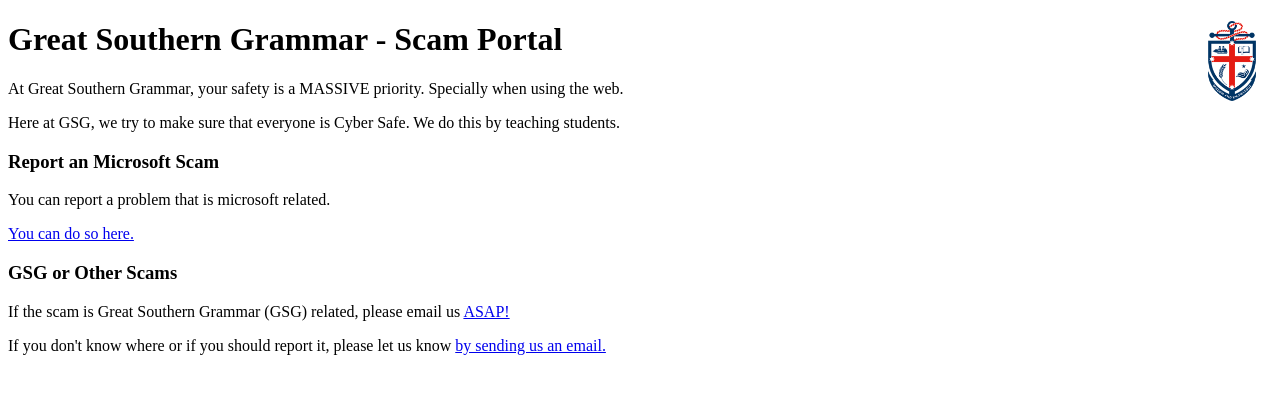
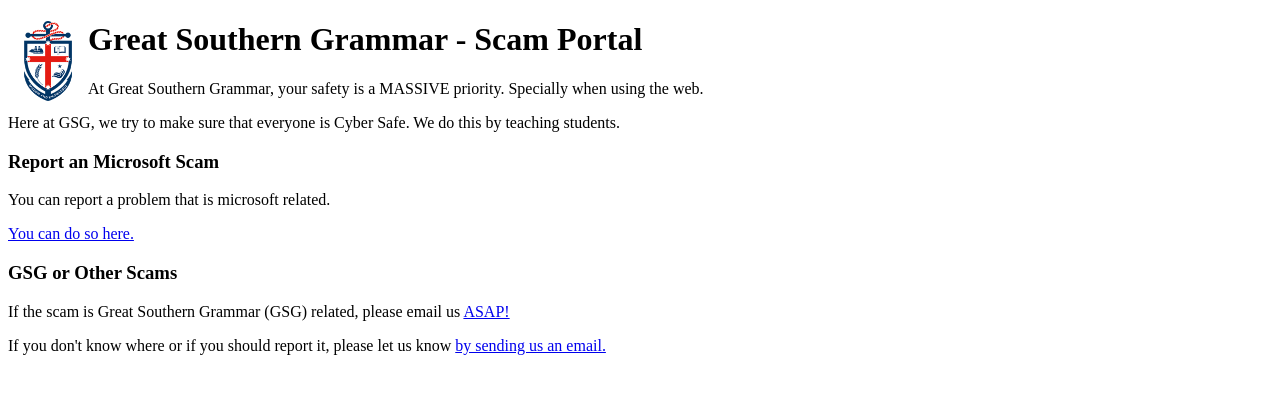
Before and after one commit to gsg-testing/scams, a plain HTML site: page home.html in a window 1280 px wide. Drawn offline with Linux system fonts and the light colour scheme.

Commit message:
Update home.html

```diff
--- a/home.html
+++ b/home.html
@@ -8,7 +8,7 @@
 </head>
 <body>
 
-<p><img src="GSGCrest.png" alt="Great Southern Grammar Crest" style="float:right;width:80px;height:80px;">
+<p><img src="GSGCrest.png" alt="Great Southern Grammar Crest" style="float:left;width:80px;height:80px;">
 <h1>Great Southern Grammar - Scam Portal</h1>
 
 <p>At Great Southern Grammar, your safety is a MASSIVE priority. Specially when using the web.</p>
```
